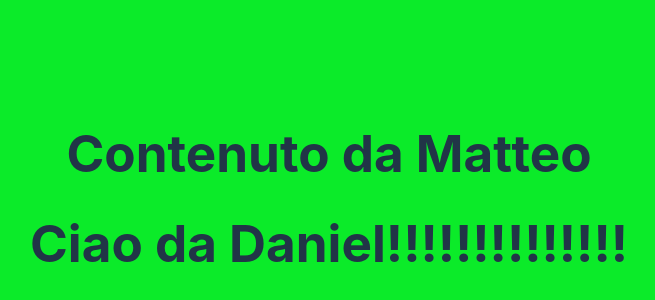
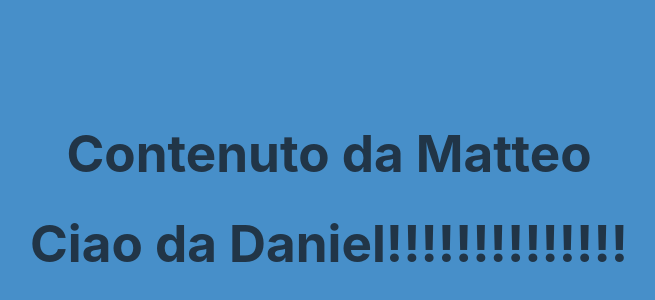
Before and after one commit to Ruma303/react-coop, a React (Vite) app: page / in a window 1280 px wide. Shown: the part 202-502 px from the top of the page, without its empty margins (311-966 px from the left). Built offline with nearby package versions, Linux system fonts and the light colour scheme.

Commit message:
cambio sfondo in blu

```diff
--- a/src/App.css
+++ b/src/App.css
@@ -6,5 +6,5 @@
 }
 
 body {
-    background-color: rgb(11, 235, 41);
+    background-color: rgb(71, 143, 201);
 }
```
